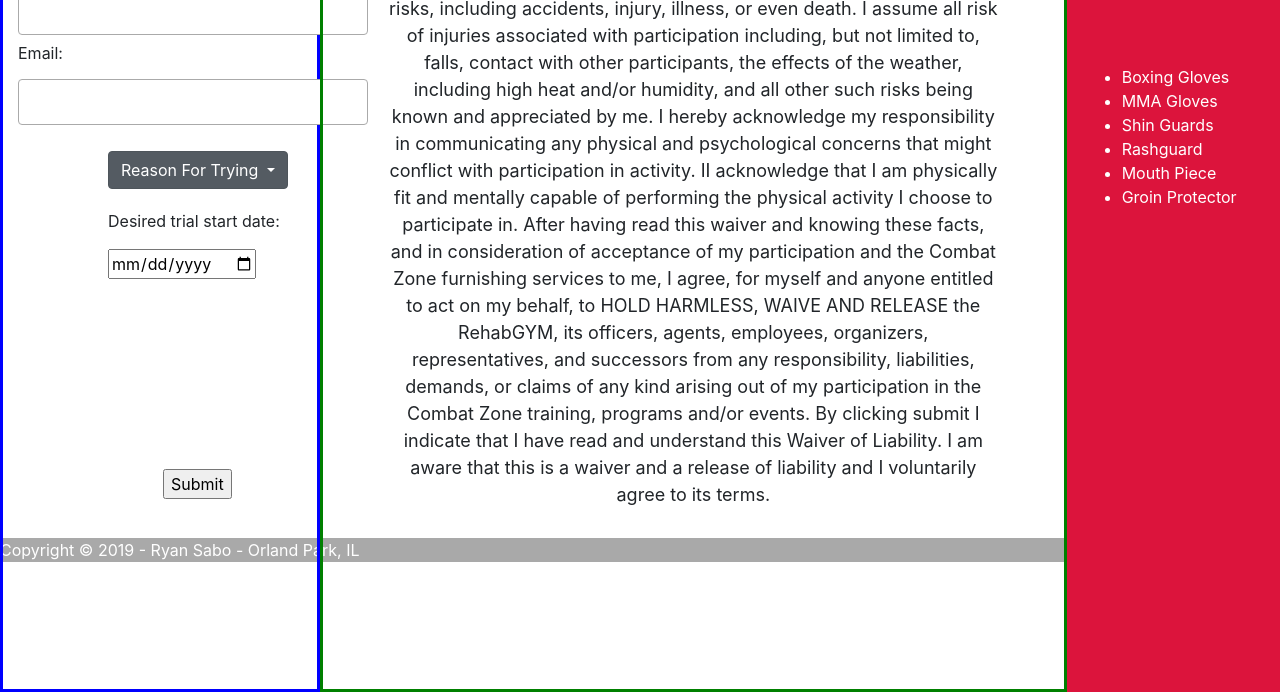
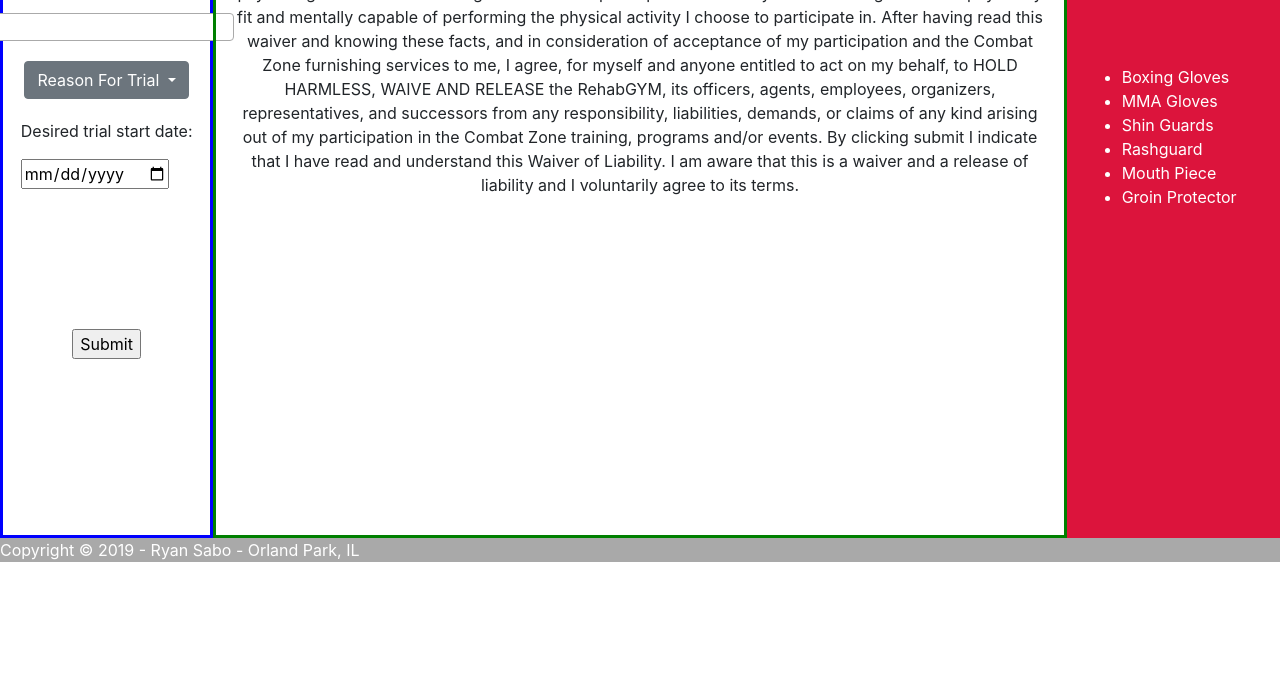
Before and after one commit to ryguy030286/Unit-3, a plain HTML site: page trial.html in a window 1280 px wide. Shown: the part 334-1026 px from the top of the page. After the commit the page ends 912 px from the top, so only its background shows below. Drawn offline with Linux system fonts and the light colour scheme.

Commit message:
Finished the grid layout for the trial page and the form.  Added content to the modal on the hero as well.

```diff
--- a/styles.scss
+++ b/styles.scss
@@ -41,8 +41,6 @@ h2{
 
 input[type=text], input[type=email], select {
   width: 350px;
-  padding: 10px;
-  margin: 6px 0;
   border: 1px solid #aaa;
   border-radius: 4px;
 }
@@ -55,23 +53,9 @@ input[type=text], input[type=email], select {
   height: 85%;
 }
 
-p.waiver-column{
-  margin-left: auto;
-  margin-right: auto;
-  width: 8em}
 
-.form-dropdown{
-   padding-top: 20px;
-   padding-left: 90px;
- }
-
-.form-calendar{
-  padding-top: 20px;
-  padding-left: 90px;
-}
-
-.form-submit{
-  margin: 190px 145px;
+.drop-down-class{
+  margin-left: 20px;
 }
 
 .waiver-column{
@@ -84,3 +68,16 @@ p.waiver-column{
   padding: 50px;
   font-size: 18px;
 }
+
+#form-drop-down{
+  padding-top: 20px;
+}
+
+#form-calendar{
+  padding-top: 20px;
+}
+
+#form-submit{
+  padding-top: 140px;
+
+}
--- a/trial.html
+++ b/trial.html
@@ -53,58 +53,60 @@
         </div>
     </div>
 
-
     <div class="row my-row-2">
 
-        <div class="col-lg-3" style="border: blue solid">
-
+        <div class="col-lg-2" style="border: blue solid">
             <form>
-                    <!-- Input fields -->
-                    <div>
+                <div class="row justify-content-center">
                     <label for="first">First Name:</label>
                     <input type="text" id="first">
                 </div>
-                    <div>
+
+                <div class="row justify-content-center">
                     <label for="last">Last Name:</label>
                     <input type="text" id="last">
                 </div>
-                    <div>
+
+                <div class="row justify-content-center">
                     <label for="email">Email:</label>
                     <input type="email" id="email">
                 </div>
 
                 <!-- Dropdown Menu -->
-                    <div class="dropdown show form-dropdown">
-                        <a class="btn btn-secondary dropdown-toggle" href="#" role="button" id="dropdownMenuLink" data-toggle="dropdown" aria-haspopup="true" aria-expanded="false">
-                            Reason For Trying
-                        </a>
-
-
-                        <div class="dropdown-menu" aria-labelledby="dropdownMenuLink">
+                <div class="row justify-content-center" id="form-drop-down">
+                    <div class="dropdown">
+                        <button class="btn btn-secondary dropdown-toggle" type="button" id="dropdownMenuButton" data-toggle="dropdown" aria-haspopup="true" aria-expanded="false">
+                            Reason For Trial
+                        </button>
+                        <div class="dropdown-menu" aria-labelledby="dropdownMenuButton">
                             <a class="dropdown-item" href="#">Fitness</a>
                             <a class="dropdown-item" href="#">Self Defense</a>
                             <a class="dropdown-item" href="#">Competition</a>
-                            <a class="dropdown-item" href="#">Other</a>
+                        </div>
                     </div>
                 </div>
 
                 <!-- Calendar -->
-                    <div class="form-calendar">
+                <div class="row justify-content-center" id="form-calendar">
+                    <div>
                         <p>Desired trial start date:</p>
                         <input type="date">
                     </div>
+                </div>
 
                 <!-- Submit Button -->
+                <div class="row justify-content-center" id="form-submit">
                     <div class="form-submit">
                         <input id="my-submit-Button" type="submit">
+                    </div>
                 </div>
             </form>
         </div>
 
 
-        <div class="col-lg-7 waiver-column" style="border: green solid">
+        <div class="col-lg-8 waiver-column" style="border: green solid">
 
-                <p id="waiver-text"> I hereby understand and acknowledge that the training, programs and events held by the Combat Zone may
+            <p> I hereby understand and acknowledge that the training, programs and events held by the Combat Zone may
                 expose me to many inherent risks, including accidents, injury, illness, or even death. I assume all risk of
                 injuries associated with participation including, but not limited to, falls, contact with other participants, the effects
                 of the weather, including high heat and/or humidity, and all other such risks being known and appreciated by me.
```
Also changed, not shown: index.html (+3 -4 lines), README.txt (added), styles.css, 1 other file. Lines whose indentation alone changed are shown as unchanged.
